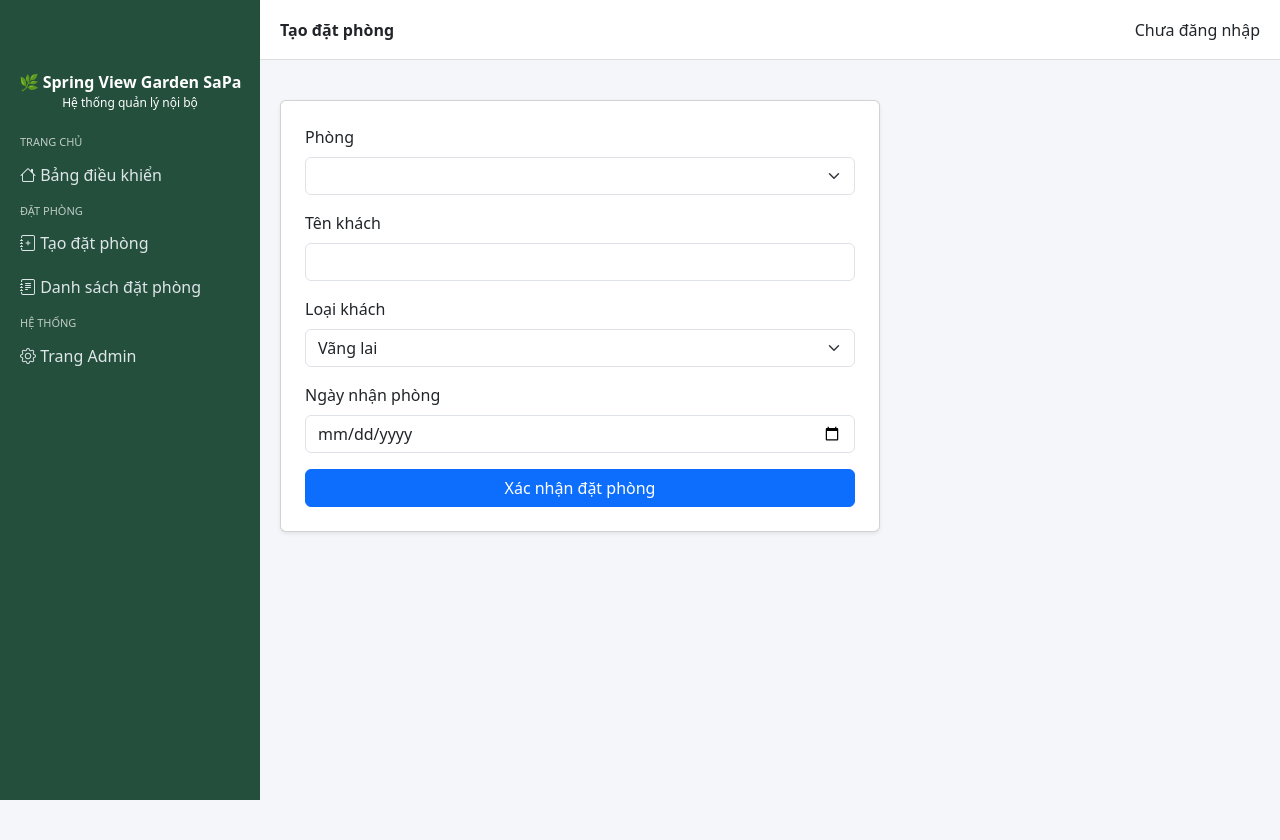
After one commit to huyhandsome6996/quanlykhachsan, a Django app: page /dat-phong/tao/ in a window 1280 px wide. The commit adds this page. Shown: the top 840 px of the page. Run offline with Django 5.2, Linux system fonts and the light colour scheme; data comes from the database, SQL or seed files in the repository; both versions use the stored data as it was after the commit; lists and menus that the app fills with data are empty.

Commit message:
Them chuc nang tao dat phong

```diff
--- a/config/urls.py
+++ b/config/urls.py
@@ -21,4 +21,6 @@ urlpatterns = [
     path('admin/', admin.site.urls),
     path('', include('bao_cao.urls')),
     path('', include('khach_san.urls')),
+    path('dat-phong/', include('dat_phong.urls')),
+
 ]
--- /dev/null
+++ b/dat_phong/urls.py
@@ -0,0 +1,8 @@
+from django.urls import path
+from . import views
+
+app_name = 'dat_phong'
+
+urlpatterns = [
+    path('tao/', views.tao_dat_phong, name='tao_dat_phong'),
+]
--- a/dat_phong/views.py
+++ b/dat_phong/views.py
@@ -1,3 +1,36 @@
-from django.shortcuts import render
+from django.shortcuts import render, redirect
+from khach_san.models import Phong
+from .models import DatPhong
+from django.utils import timezone
 
-# Create your views here.
+
+def tao_dat_phong(request):
+    phong_trong = Phong.objects.filter(trang_thai='trong')
+
+    if request.method == 'POST':
+        phong_id = request.POST.get('phong')
+        ten_khach = request.POST.get('ten_khach')
+        loai_khach = request.POST.get('loai_khach')
+        ngay_nhan = request.POST.get('ngay_nhan')
+
+        phong = Phong.objects.get(id=phong_id)
+
+        # Tạo đặt phòng
+        DatPhong.objects.create(
+            phong=phong,
+            ten_khach=ten_khach,
+            loai_khach=loai_khach,
+            ngay_nhan=ngay_nhan,
+            dang_o=True
+        )
+
+        # Cập nhật trạng thái phòng
+        phong.trang_thai = 'dang_thue'
+        phong.save()
+
+        return redirect('bao_cao:trang_chu')
+
+    context = {
+        'phong_trong': phong_trong
+    }
+    return render(request, 'dat_phong/tao_dat_phong.html', context)
--- a/templates/base.html
+++ b/templates/base.html
@@ -102,7 +102,13 @@
       </a>
 
       <div class="nhom-menu">Đặt phòng</div>
-      <a href="#"><i class="bi bi-journal-plus"></i> Tạo đặt phòng</a>
+
+
+      <!--thêm nút tao đặt phòng-->
+      <a href="{% url 'dat_phong:tao_dat_phong' %}"><i class="bi bi-journal-plus"></i> Tạo đặt phòng</a>
+
+
+
       <a href="#"><i class="bi bi-journal-text"></i> Danh sách đặt phòng</a>
 
       <div class="nhom-menu">Hệ thống</div>
--- /dev/null
+++ b/templates/dat_phong/tao_dat_phong.html
@@ -0,0 +1,46 @@
+{% extends "base.html" %}
+
+{% block title %}Tạo đặt phòng{% endblock %}
+{% block page_title %}Tạo đặt phòng{% endblock %}
+
+{% block content %}
+<form method="post" class="card shadow-sm p-4" style="max-width: 600px">
+  {% csrf_token %}
+
+  <div class="mb-3">
+    <label class="form-label">Phòng</label>
+    <select name="phong" class="form-select" required>
+      {% for phong in phong_trong %}
+        <option value="{{ phong.id }}">
+          Phòng {{ phong.ma_phong }} – {{ phong.loai_phong.ten_loai }}
+        </option>
+      {% endfor %}
+    </select>
+  </div>
+
+  <div class="mb-3">
+    <label class="form-label">Tên khách</label>
+    <input type="text" name="ten_khach" class="form-control" required>
+  </div>
+
+  <div class="mb-3">
+    <label class="form-label">Loại khách</label>
+    <select name="loai_khach" class="form-select">
+      <option value="vang_lai">Vãng lai</option>
+      <option value="tour">Khách tour đoàn</option>
+      <option value="booking">Booking</option>
+      <option value="agoda">Agoda</option>
+      <option value="traveloka">Traveloka</option>
+    </select>
+  </div>
+
+  <div class="mb-3">
+    <label class="form-label">Ngày nhận phòng</label>
+    <input type="date" name="ngay_nhan" class="form-control" required>
+  </div>
+
+  <button class="btn btn-primary">
+    Xác nhận đặt phòng
+  </button>
+</form>
+{% endblock %}
```
Also changed, not shown: db.sqlite3.
